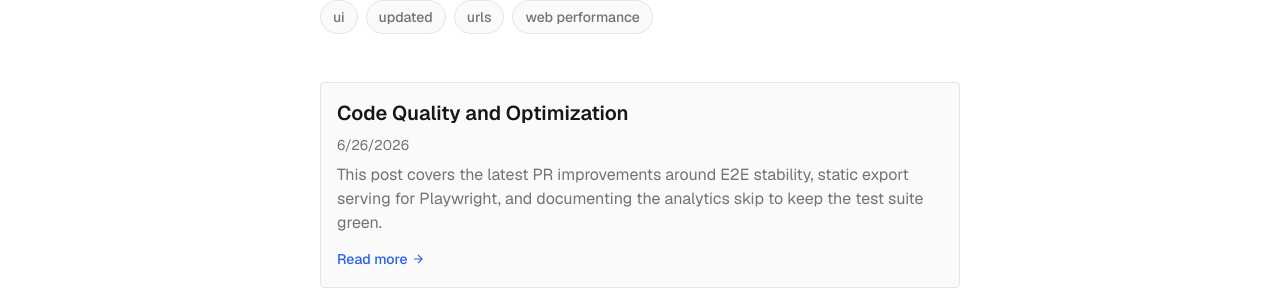
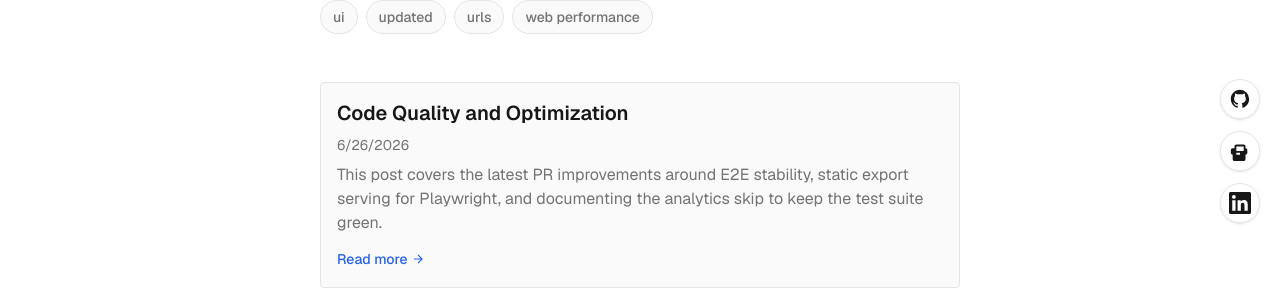
Before and after one commit to admorelli/static-blog, a Next.js app: page / in a window 1280 px wide. Shown: the part 557-846 px from the top of the page. Built offline with nearby package versions, Linux system fonts and the light colour scheme; no server answers.

Commit message:
fix: add global base href and real social floating footer

```diff
--- a/app/SocialFloatingFooter.ts
+++ /dev/null
@@ -1,3 +0,0 @@
-export function SocialFloatingFooter() {
-  return null;
-}
--- /dev/null
+++ b/app/SocialFloatingFooter.tsx
@@ -0,0 +1,58 @@
+export function SocialFloatingFooter() {
+  const githubUrl = "https://github.com/admorelli";
+  const koFiUrl = "https://ko-fi.com/admribeiro";
+  const linkedInUrl = "https://www.linkedin.com/in/allan-ribeiro-4761512b/";
+
+  return (
+    <div className="fixed bottom-5 right-5 flex flex-col gap-3 z-50">
+      <a
+        href={githubUrl}
+        target="_blank"
+        rel="noreferrer noopener"
+        className="rounded-full border border-card-border bg-background/80 backdrop-blur p-2 shadow hover:border-accent"
+      >
+        <GithubIcon />
+      </a>
+      <a
+        href={koFiUrl}
+        target="_blank"
+        rel="noreferrer noopener"
+        className="rounded-full border border-card-border bg-background/80 backdrop-blur p-2 shadow hover:border-accent"
+      >
+        <CoffeeIcon />
+      </a>
+      <a
+        href={linkedInUrl}
+        target="_blank"
+        rel="noreferrer noopener"
+        className="rounded-full border border-card-border bg-background/80 backdrop-blur p-2 shadow hover:border-accent"
+      >
+        <LinkedInIcon />
+      </a>
+    </div>
+  );
+}
+
+function GithubIcon() {
+  return (
+    <svg aria-label="GitHub" width="22" height="22" viewBox="0 0 24 24" fill="currentColor">
+      <path d="M12 2C6.477 2 2 6.477 2 12c0 4.42 2.87 8.17 6.84 9.5.5.08.66-.23.66-.5v-1.69c-2.77.6-3.36-1.34-3.36-1.34-.46-1.16-1.11-1.47-1.11-1.47-.91-.62.07-.6.07-.6 1 .07 1.53 1.03 1.53 1.03.87 1.52 2.34 1.07 2.91.83.09-.65.35-1.09.63-1.34-2.22-.25-4.55-1.11-4.55-4.92 0-1.11.38-2 1.03-2.71-.1-.25-.45-1.29.1-2.64 0 0 .84-.27 2.75 1.02.79-.22 1.65-.33 2.5-.33.85 0 1.71.11 2.5.33 1.91-1.29 2.75-1.02 2.75-1.02.55 1.35.2 2.39.1 2.64.65.71 1.03 1.6 1.03 2.71 0 3.82-2.34 4.66-4.57 4.91.36.31.69.92.69 1.85V21c0 .27.16.59.67.5C19.14 20.16 22 16.42 22 12A10 10 0 0012 2z" />
+    </svg>
+  );
+}
+
+function CoffeeIcon() {
+  return (
+    <svg aria-label="Ko-fi" width="22" height="22" viewBox="0 0 24 24" fill="currentColor">
+      <path d="M20 9h-2V7c0-1.1-.9-2-2-2H8C6.9 5 6 5.9 6 7v2H4c-1.1 0-2 .9-2 2v3c0 1.1.9 2 2 2v5c0 1.1.9 2 2 2h10c1.1 0 2-.9 2-2v-5c1.1 0 2-.9 2-2v-3c0-1.1-.9-2-2-2zm-8 7H8v-2h4v2zm4-4H8V7h8v5z" />
+    </svg>
+  );
+}
+
+function LinkedInIcon() {
+  return (
+    <svg aria-label="LinkedIn" width="22" height="22" viewBox="0 0 24 24" fill="currentColor">
+      <path d="M20.447 20.452h-3.554v-5.569c0-1.328-.027-3.037-1.852-3.037-1.853 0-2.136 1.445-2.136 2.939v5.667H9.351V9h3.414v1.561h.046c.477-.9 1.637-1.85 3.37-1.85 3.601 0 4.267 2.37 4.267 5.455v6.286zM5.337 7.433a2.062 2.062 0 01-2.063-2.065 2.064 2.064 0 112.063 2.065zm1.782 13.019H3.555V9h3.564v11.452zM22.225 0H1.771C.792 0 0 .774 0 1.729v20.542C0 23.227.792 24 1.771 24h20.451C23.2 24 24 23.227 24 22.271V1.729C24 .774 23.2 0 22.222 0h.003z" />
+    </svg>
+  );
+}
--- a/app/layout.tsx
+++ b/app/layout.tsx
@@ -31,6 +31,7 @@ export default function RootLayout({
     <html lang="en" className={`${geistSans.variable} ${geistMono.variable} h-full antialiased`}>
       <head>
         {basePath ? <meta name="next-base-path" content={basePath} /> : null}
+        <base href={basePath || "/"} />
       </head>
       <body className="min-h-full flex flex-col">
         <Providers>
```
